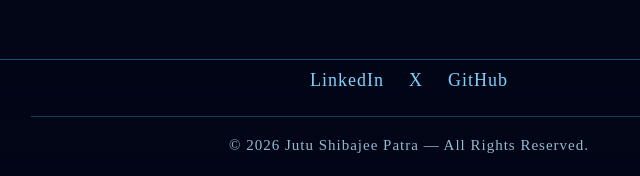
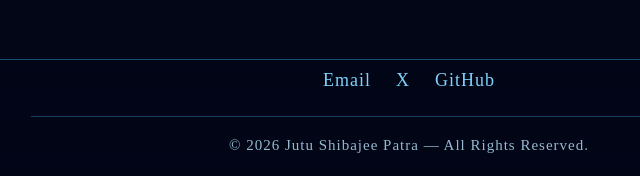
Before and after one commit to sibajee1/jutushibajeepatra, a plain HTML site: page index.html in a window 1280 px wide. Shown: the part 5704-5880 px from the top of the page, 231-871 px from the left. Drawn offline with nearby package versions, Linux system fonts and the light colour scheme.

Commit message:
Add files via upload

```diff
--- a/index.html
+++ b/index.html
@@ -405,7 +405,7 @@ Alongside this, I pursue advanced machine learning and deep learning techniques
 
   <div class="footer-social">
 
-    <a href="https://www.linkedin.com/in/jutu-shibajee-patra-24311319b?utm_source=share_via&utm_content=profile&utm_medium=member_android" target="_blank">LinkedIn</a>
+    <a href="sibajeesibajee@gmail.com" target="_blank">Email</a>
         <a href="https://x.com/iamsibajee" target="_blank">X</a>
     <a href="https://github.com/sibajee1" target="_blank">GitHub</a>
   </div>
```
